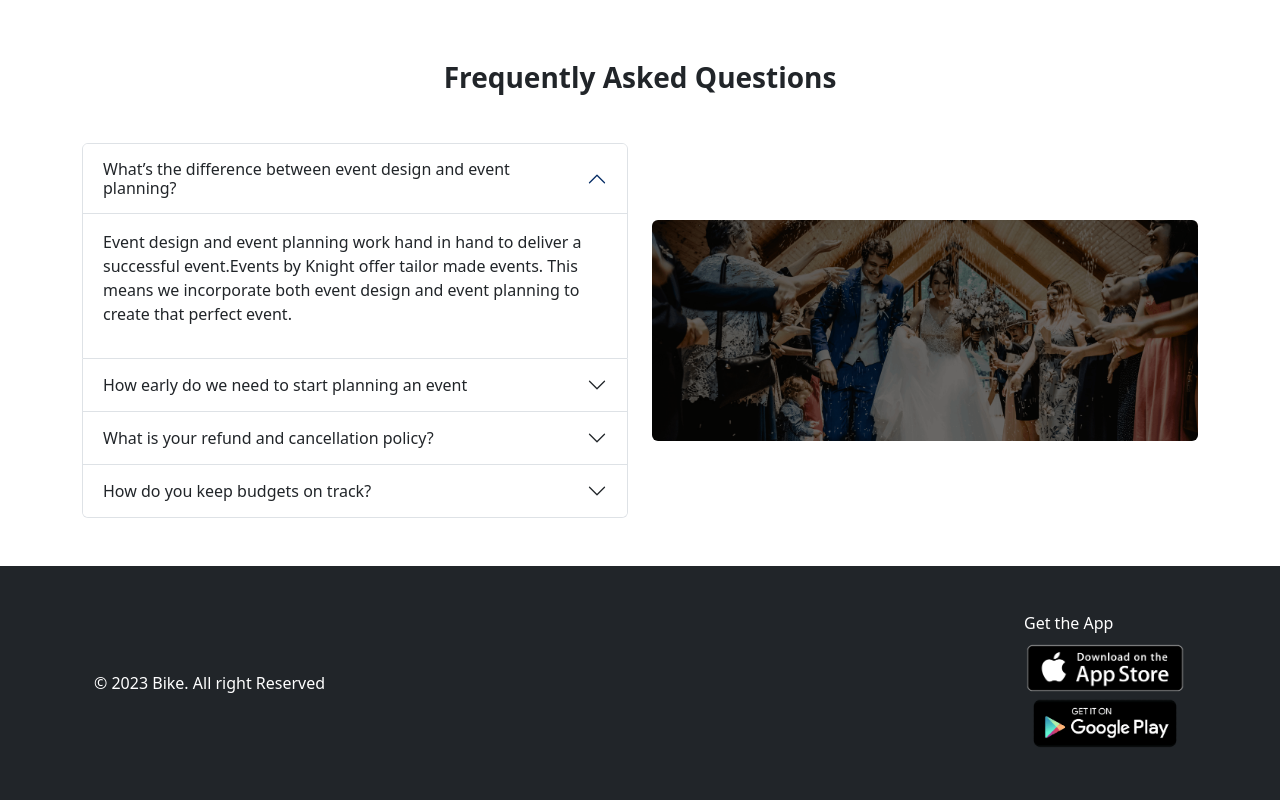
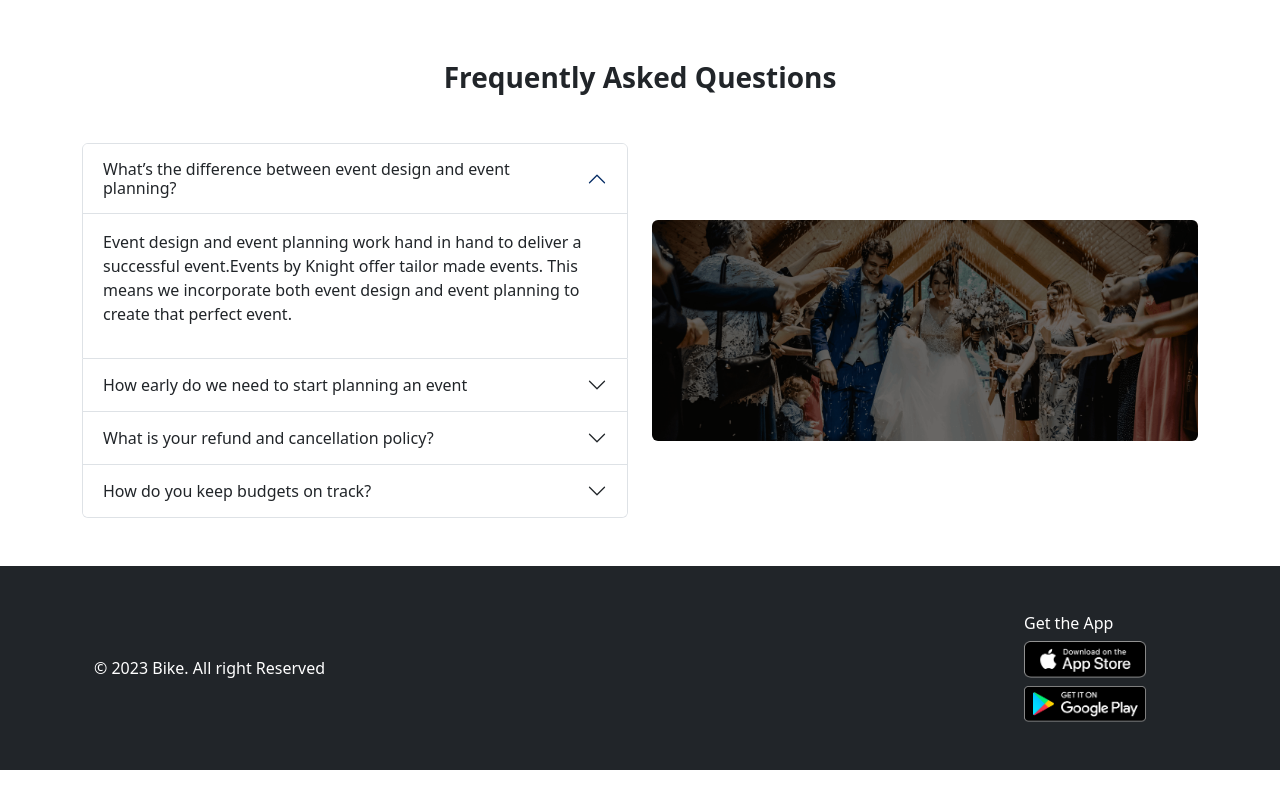
Before and after one commit to Mike-leonard/convention-center, a plain HTML site: page index.html in a window 1280 px wide. Shown: the part 1932-2732 px from the top of the page. After the commit the page ends 2702 px from the top, so only its background shows below. Drawn offline with nearby package versions, Linux system fonts and the light colour scheme.

Commit message:
icon replaced

```diff
--- a/index.html
+++ b/index.html
@@ -416,10 +416,10 @@
               <h6 class="text-white h-6 pt-5">Get the App</h6>
               <div class="d-flex flex-column">
                 <a href="#">
-                  <img class=" img-fluid w-100" src="images/apple-app-store-icon.png" alt="App Store">
+                  <img class=" img-fluid w-75 pb-2" src="images/ios.png" alt="App Store">
                 </a>
                 <a href="#">
-                  <img class=" img-fluid w-100 pb-5" src="images/play-store-app-icon.png" alt="Google Play Store">
+                  <img class=" img-fluid w-75 pb-5" src="images/android.png" alt="Google Play Store">
                 </a>
               </div>
             </div>
```
Also changed, not shown: images/android.png (added), images/apple-app-store-icon.png (deleted), images/ios.png (added), images/play-store-app-icon.png (deleted).
